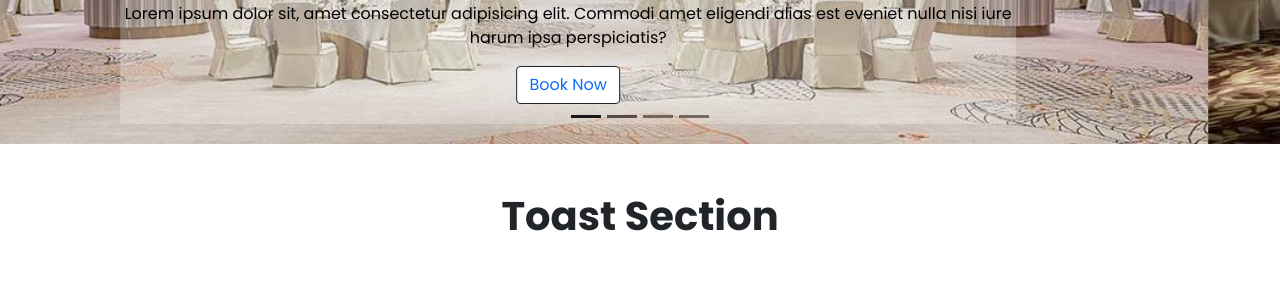
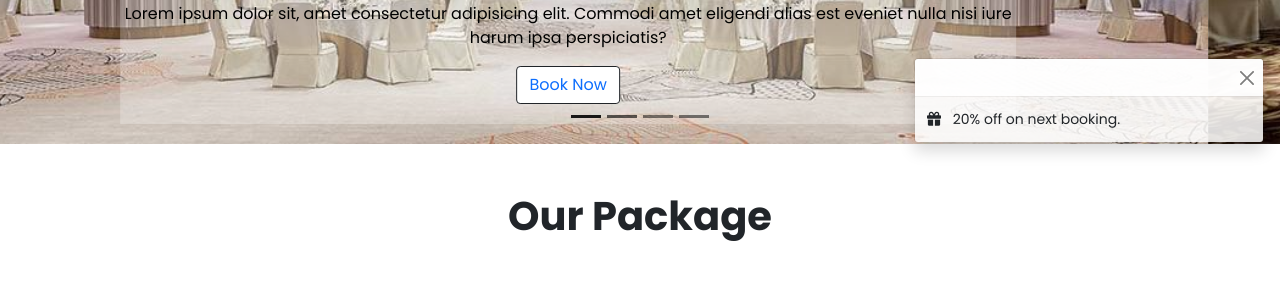
Before and after one commit to iammahir2020/convention-center, a plain HTML site: page index.html in a window 1280 px wide. Shown: the part 641-948 px from the top of the page. Drawn offline with nearby package versions, Linux system fonts and the light colour scheme.

Commit message:
toast added

```diff
--- a/index.html
+++ b/index.html
@@ -102,22 +102,11 @@
     </header>
     <main>
         <!-- Toast Section starts  -->
-        <section class="container my-5">
+        <!-- <section class="container my-5">
             <h1 class="text-center fw-bolder display-6 display-sm-5 display-md-3 display-lg-2">Toast Section</h1><br><br><br>
-            <button type="button" class="btn btn-primary" id="liveToastBtn">Show live toast</button>
 
-        <div class="position-fixed bottom-0 end-0 p-3" style="z-index: 11">
-        <div id="liveToast" class="toast" role="alert" aria-live="assertive" aria-atomic="true">
-            <div class="toast-header">
-                <button type="button" class="btn-close ms-auto" data-bs-dismiss="toast" aria-label="Close"></button>
-            </div>
-            <div class="toast-body">
-                <i class="fas fa-gift me-2"></i>
-                20% off on next booking.
-            </div>
-        </div>
-        </div>
-        </section>
+
+        </section> -->
         <!-- Toast Section ends  -->
         <!-- Our Packages Section Starts  -->
         <section class="container my-5" id="packages">
@@ -316,20 +305,28 @@
         <!-- Footer Section Ends  -->
     </footer>
     <!-- ---------------------------  -->
+    <!-- Code for showing toast starts  -->
+    <div class="position-fixed bottom-0 end-0 p-3" style="z-index: 11">
+      <div id="liveToast" class="toast" role="alert" aria-live="assertive" aria-atomic="true">
+          <div class="toast-header">
+              <button type="button" class="btn-close ms-auto" data-bs-dismiss="toast" aria-label="Close"></button>
+          </div>
+          <div class="toast-body">
+              <i class="fas fa-gift me-2"></i>
+              20% off on next booking.
+          </div>
+      </div>
+      </div>
+    <!-- Code for showing toast ends  -->
     <!-- Bootstrap JS script  -->
     <script src="https://cdn.jsdelivr.net/npm/bootstrap@5.1.3/dist/js/bootstrap.bundle.min.js" integrity="sha384-ka7Sk0Gln4gmtz2MlQnikT1wXgYsOg+OMhuP+IlRH9sENBO0LRn5q+8nbTov4+1p" crossorigin="anonymous"></script>
     <!-- JS script for activating toast message  -->
     <script>
-        var toastTrigger = document.getElementById('liveToastBtn')
-        var toastLiveExample = document.getElementById('liveToast')
-        if (toastTrigger) {
-        toastTrigger.addEventListener('click', function () {
-        var toast = new bootstrap.Toast(toastLiveExample)
-
-        toast.show()
-    })
-}
+      var toastEList = [].slice.call(document.querySelectorAll('.toast'))
+      var toastList = toastEList.map(function(toastEl){
+        return new bootstrap.Toast(toastEl);
+      });
+      toastList.forEach(toast => toast.show());
     </script>
-    <!-- ---------------------------  -->
 </body>
 </html>
```
